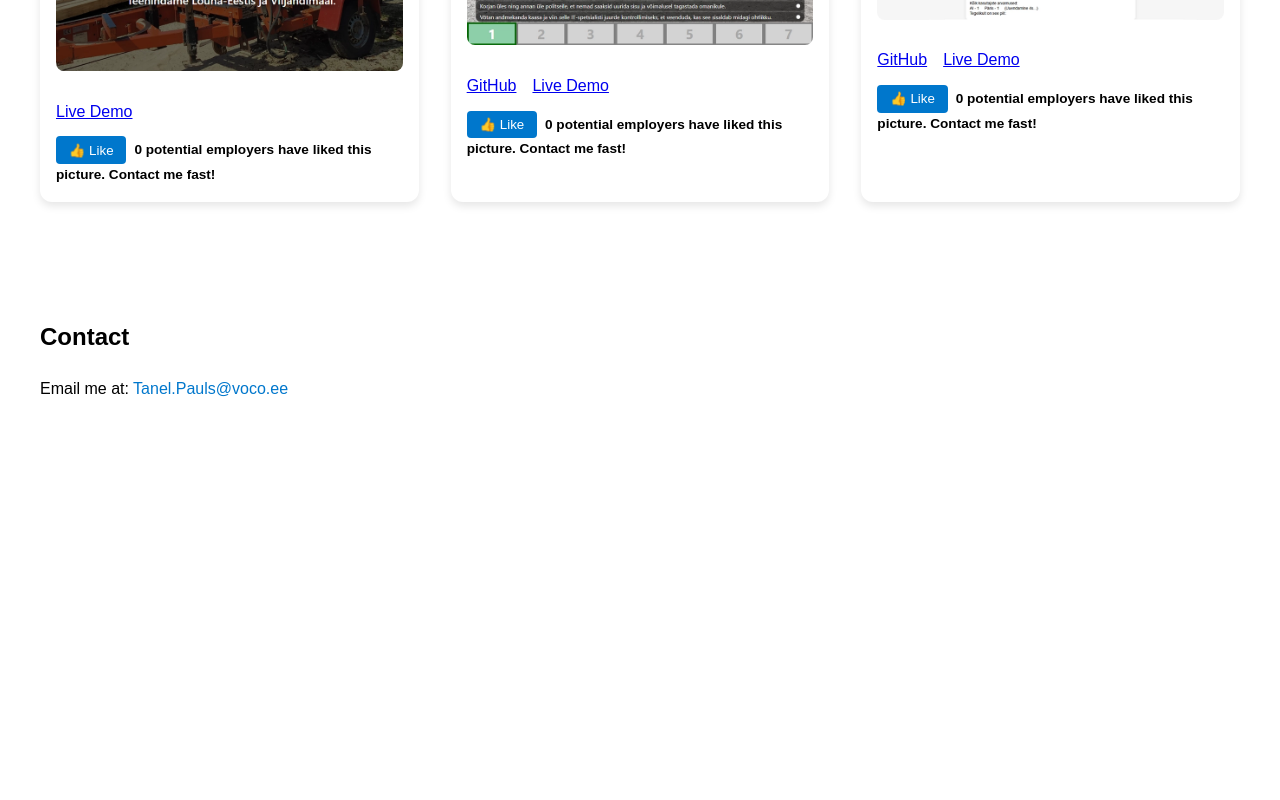
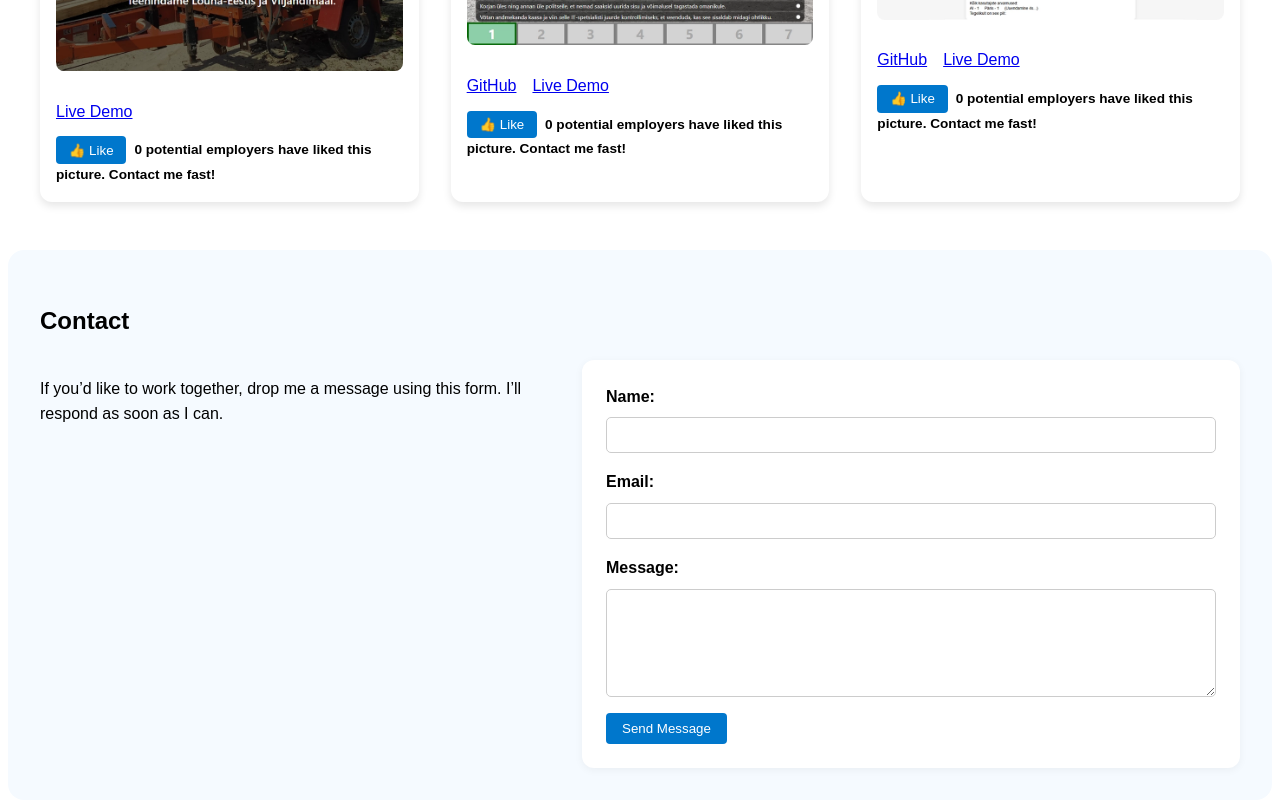
Before and after one commit to TanelPauls/portfolio, a React (Vite) app: page / in a window 1280 px wide. Shown: the part 1405-2205 px from the top of the page. Before the commit the page ends 1870 px from the top, so only its background shows below. Built offline with nearby package versions, Linux system fonts and the light colour scheme; no server answers.

Commit message:
added contactform

```diff
--- a/src/App.jsx
+++ b/src/App.jsx
@@ -2,6 +2,7 @@ import Header from "./Header";
 import Projects from "./Projects";
 import { useState } from "react";
 import "./styles.css";
+import ContactForm from "./ContactForm";
 
 function App() {
   const base = "/portfolio";
@@ -52,10 +53,7 @@ function App() {
 
         <section id="contact" className="section contact">
           <h2>Contact</h2>
-          <p>
-            Email me at:{" "}
-            <a href="mailto:Tanel.Pauls@voco.ee">Tanel.Pauls@voco.ee</a>
-          </p>
+          <ContactForm />
         </section>
       </main>
     </>
--- /dev/null
+++ b/src/ContactForm.jsx
@@ -0,0 +1,92 @@
+import { useState } from "react";
+
+const ContactForm = () => {
+  const [formData, setFormData] = useState({
+    name: "",
+    email: "",
+    message: "",
+  });
+
+  const handleChange = (e) => {
+    setFormData((prev) => ({
+      ...prev,
+      [e.target.name]: e.target.value,
+    }));
+  };
+
+  const handleSubmit = async (e) => {
+    e.preventDefault();
+
+    try {
+      const res = await fetch("/contact.php", {
+        method: "POST",
+        headers: {
+          "Content-Type": "application/x-www-form-urlencoded",
+        },
+        body: new URLSearchParams(formData).toString(),
+      });
+
+      const data = await res.json();
+
+      if (data.success) {
+        alert("Message sent!");
+        setFormData({ name: "", email: "", message: "" });
+      } else {
+        alert("Error: " + data.message);
+      }
+    } catch (err) {
+      alert("Something went wrong.");
+      console.error(err);
+    }
+  };
+
+  return (
+    <div className="contact-layout">
+      <div className="contact-info">
+        <p>
+          If you’d like to work together, drop me a message using this form.
+          I’ll respond as soon as I can.
+        </p>
+      </div>
+
+      <form className="contact-form" onSubmit={handleSubmit}>
+        <label>
+          Name:
+          <input
+            type="text"
+            name="name"
+            required
+            value={formData.name}
+            onChange={handleChange}
+          />
+        </label>
+
+        <label>
+          Email:
+          <input
+            type="email"
+            name="email"
+            required
+            value={formData.email}
+            onChange={handleChange}
+          />
+        </label>
+
+        <label>
+          Message:
+          <textarea
+            name="message"
+            required
+            rows="5"
+            value={formData.message}
+            onChange={handleChange}
+          />
+        </label>
+
+        <button type="submit">Send Message</button>
+      </form>
+    </div>
+  );
+};
+
+export default ContactForm;
--- a/src/styles.css
+++ b/src/styles.css
@@ -149,6 +149,24 @@ body {
   margin-top: 1rem;
 }
 
+.contact {
+  background: #f5faff;
+  border-radius: 1rem;
+  padding: 2rem;
+}
+.contact-layout {
+  display: flex;
+  flex-direction: row;
+  gap: 2rem;
+  justify-content: space-between;
+  align-items: flex-start;
+  flex-wrap: wrap;
+}
+.contact-info {
+  flex: 1 1 250px;
+  font-size: 1rem;
+}
+
 .contact a {
   color: #0077cc;
   text-decoration: none;
@@ -198,3 +216,42 @@ body {
   gap: 2rem;
   margin-top: 2rem;
 }
+.contact-form {
+  flex: 1 1 350px;
+  background: white;
+  padding: 1.5rem;
+  border-radius: 0.75rem;
+  box-shadow: 0 2px 8px rgba(0, 0, 0, 0.05);
+  display: flex;
+  flex-direction: column;
+  gap: 1rem;
+}
+
+.contact-form label {
+  display: flex;
+  flex-direction: column;
+  font-weight: bold;
+}
+
+.contact-form input,
+.contact-form textarea {
+  padding: 0.5rem;
+  border: 1px solid #ccc;
+  border-radius: 5px;
+  font-size: 1rem;
+  margin-top: 0.5rem;
+}
+
+.contact-form button {
+  align-self: flex-start;
+  background: #0077cc;
+  color: white;
+  border: none;
+  padding: 0.5rem 1rem;
+  border-radius: 4px;
+  cursor: pointer;
+}
+
+.contact-form button:hover {
+  background: #005fa3;
+}
```
Also changed, not shown: 5 other files (tests, documents, lock files or other folders).
